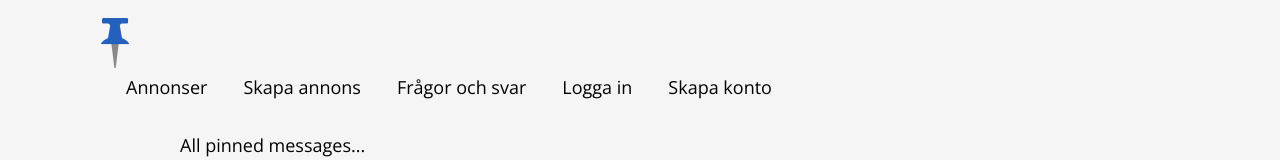
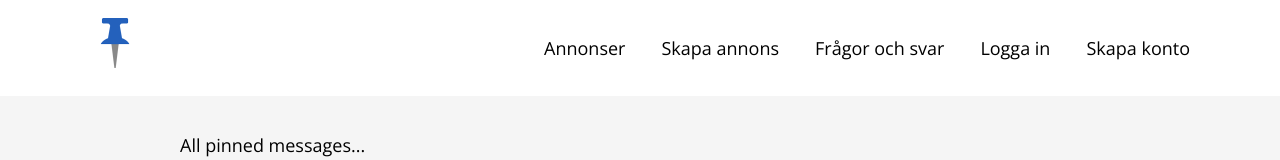
Before and after one commit to Eva-Fireborn/pinboard, a React (Create React App) app: page / in a window 1280 px wide. Shown: the top 160 px of the page. Built offline with nearby package versions, Linux system fonts and the light colour scheme.

Commit message:
fixed missing fixedMenu id

```diff
--- a/src/nav/Header.js
+++ b/src/nav/Header.js
@@ -1,13 +1,13 @@
-import React, {useState} from "react";
-import {Link} from "react-router-dom";
+import React, { useState } from "react";
+import { Link } from "react-router-dom";
 
 const Header = () => {
 	const [links] = useState([
-		{name: "Annonser", to: "/annonser"},
-		{name: "Skapa annons", to: "/skapaannons"},
-        {name: "Frågor och svar", to: "/frågorochsvar"},
-		{name: "Logga in", to: "/loggain"},
-		{name: "Skapa konto", to: "/skapakonto"},
+		{ name: "Annonser", to: "/annonser" },
+		{ name: "Skapa annons", to: "/skapaannons" },
+		{ name: "Frågor och svar", to: "/frågorochsvar" },
+		{ name: "Logga in", to: "/loggain" },
+		{ name: "Skapa konto", to: "/skapakonto" },
 	]);
 
 	const navBar = links.map((link, index) => (
@@ -18,6 +18,7 @@ const Header = () => {
 
 	return (
 		<div id="header">
+			<div id="fixedMenu">
 				<a id="logo" href="index.html">
 					<img src={require('../img/tempLogo100.png')} alt="Pinboard" />
 				</a>
@@ -46,6 +47,7 @@ const Header = () => {
 				*/}
 				</nav>
 			</div>
+		</div>
 	);
 };
 
```
Lines whose indentation alone changed are shown as unchanged.
